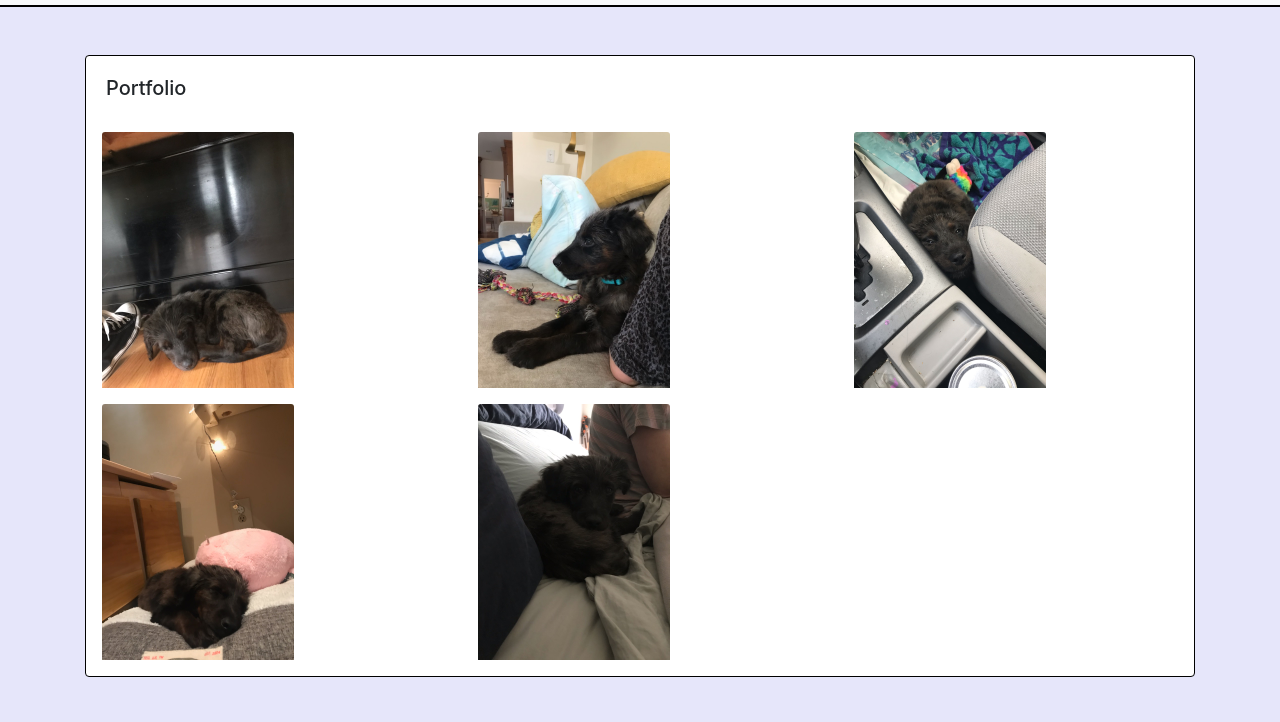
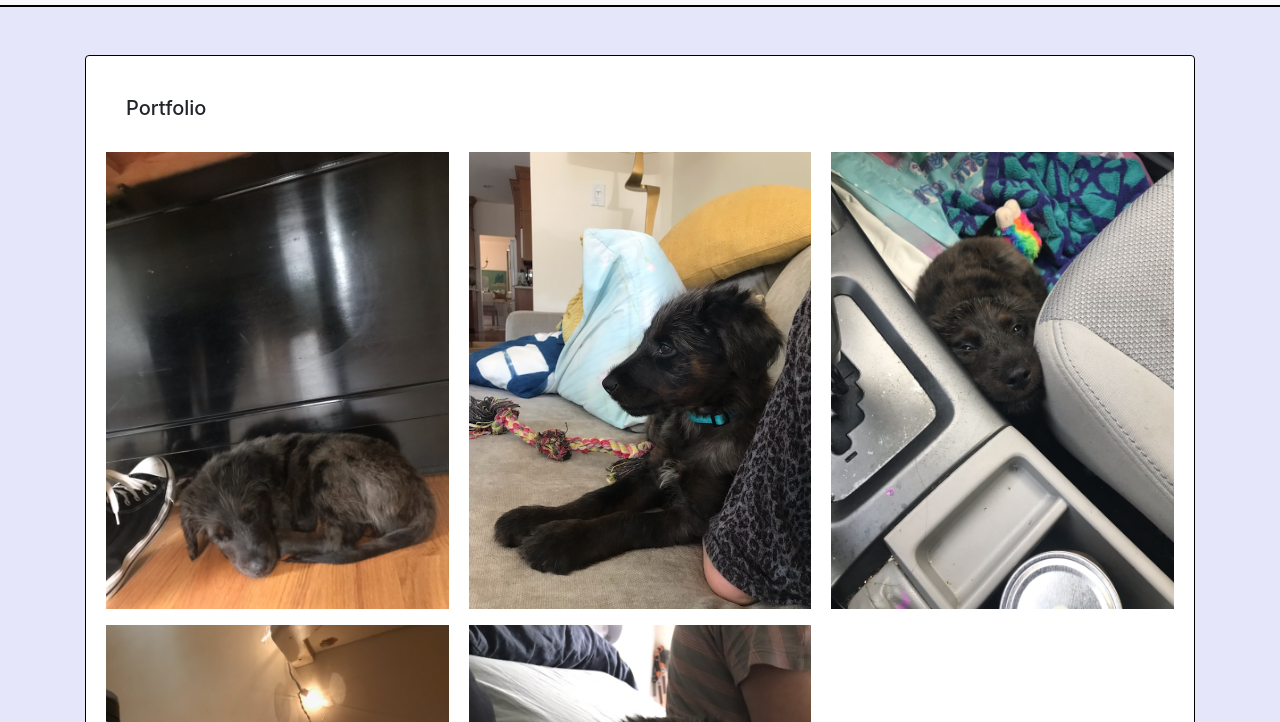
Before and after one commit to Tzcodes101/Responsive-Portfolio-via-Bootsrap, a plain HTML site: page portfolio.html in a window 1280 px wide. Shown: the part 51-773 px from the top of the page. Drawn offline with nearby package versions, Linux system fonts and the light colour scheme.

Commit message:
portfolio image layout and footer edit

```diff
--- a/portfolio.html
+++ b/portfolio.html
@@ -36,22 +36,22 @@
         <div class="row">
             <!--Set responsive layout-->
             <div class="col-lg-12 col-md-12 col-xs-12">
-            <div>
+
                 <!--Card with heading and images-->
                 <div class="card">
                     <div class="card-body">
                         <h5 class="card-title">Portfolio</h5>
                     </div>
                     <div class="card-columns images">
-                        <img class="card-img-top img-fluid img-style" src="Imgs/Arwin1.jpg" alt="Arwin laying by the piano">
+                        <img class= "img-fluid img-style" src="Imgs/Arwin1.jpg" alt="Arwin laying by the piano">
                         <br>
-                        <img class="card-img-top img-fluid img-style"  src="imgs/Arwin3.jpg" alt="Arwin laying on her bed">
+                        <img class="img-fluid img-style"  src="imgs/Arwin3.jpg" alt="Arwin laying on her bed">
                         <br>
-                        <img class="card-img-top img-fluid img-style" src="imgs/Arwin4.jpg" alt="Arwin laying on the couch">
+                        <img class="img-fluid img-style" src="imgs/Arwin4.jpg" alt="Arwin laying on the couch">
                         <br>
-                        <img class="card-img-top img-fluid img-style"  src="imgs/Arwin5.jpg" alt="Arwin laying on a human bed">
+                        <img class="img-fluid img-style"  src="imgs/Arwin5.jpg" alt="Arwin laying on a human bed">
                         <br>
-                        <img class="card-img-top img-fluid img-style" src="imgs/arwin6.jpg" alt="Arwin being sleepy in the car">
+                        <img class="img-fluid img-style" src="imgs/arwin6.jpg" alt="Arwin being sleepy in the car">
                     </div>
                 </div>
 
@@ -59,8 +59,8 @@
         </div>
     </div>
 
-     <!--Footer-->
-     <footer>&#169; Copyright</footer>
+            <!--Footer-->
+                <footer>&#169; Copyright</footer>
 
 </body>
 </html>
--- a/styles.css
+++ b/styles.css
@@ -16,22 +16,20 @@ body{
     margin-top: 3rem;
     margin-bottom: 3rem;
     border: 1px solid black;
+    padding: 20px;
 }
 
 .arwin2 {
     float: left;
-    margin: 0 1rem 1rem 0;
+    margin: auto;
     height: 20rem;
-    width: 15rem;
+    width: 14rem;
 }
 
 .img-fluid {
-    width: 100%/9;
-    margin-left: 1rem;
-    margin-right: 1rem;
-    margin-bottom: 1rem;
+    margin-bottom: 1rem; */
     height: auto;
-    width: 12rem;
+    width: auto;
 }
 
 footer {
```
Also changed, not shown: index.html (+1 -0 lines).
